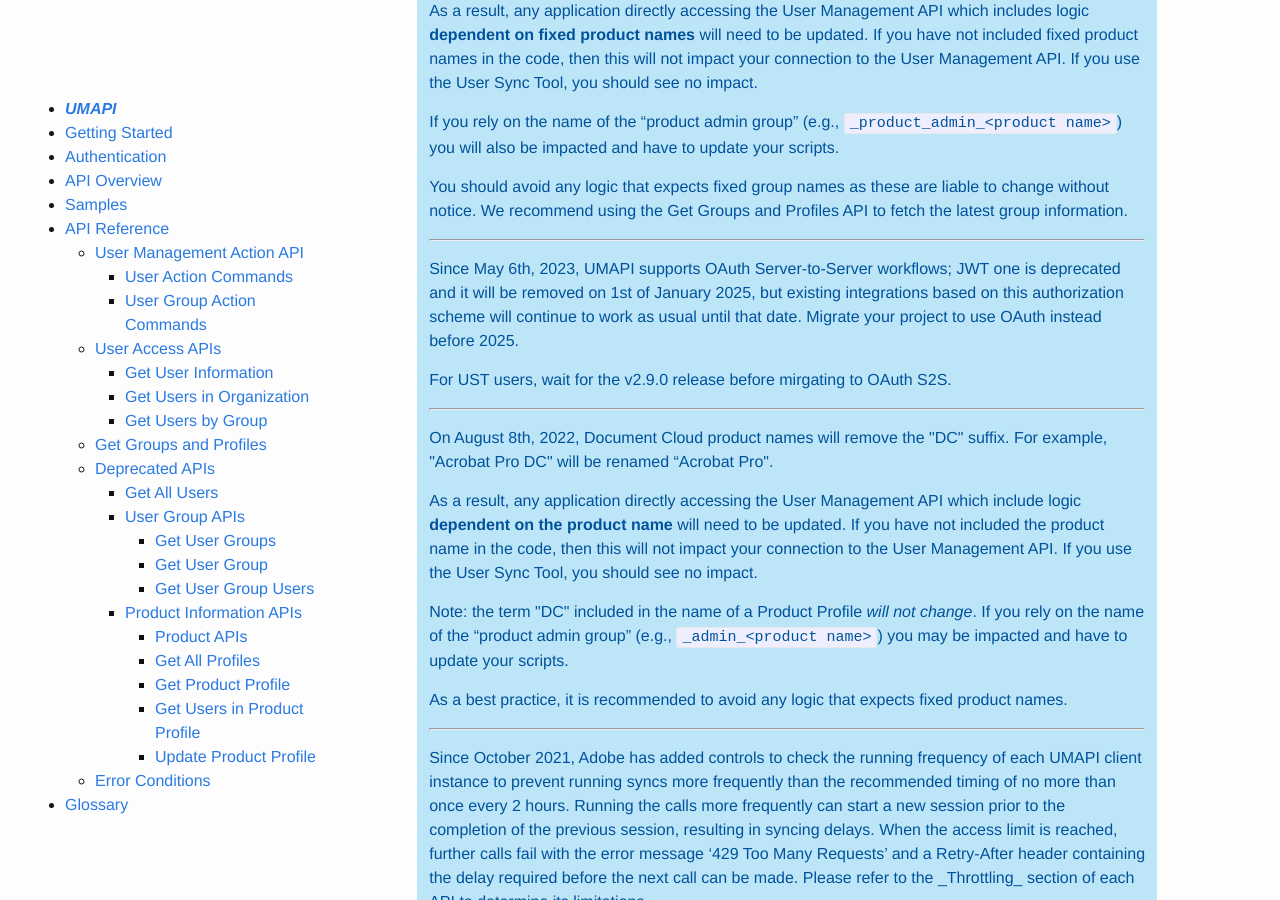
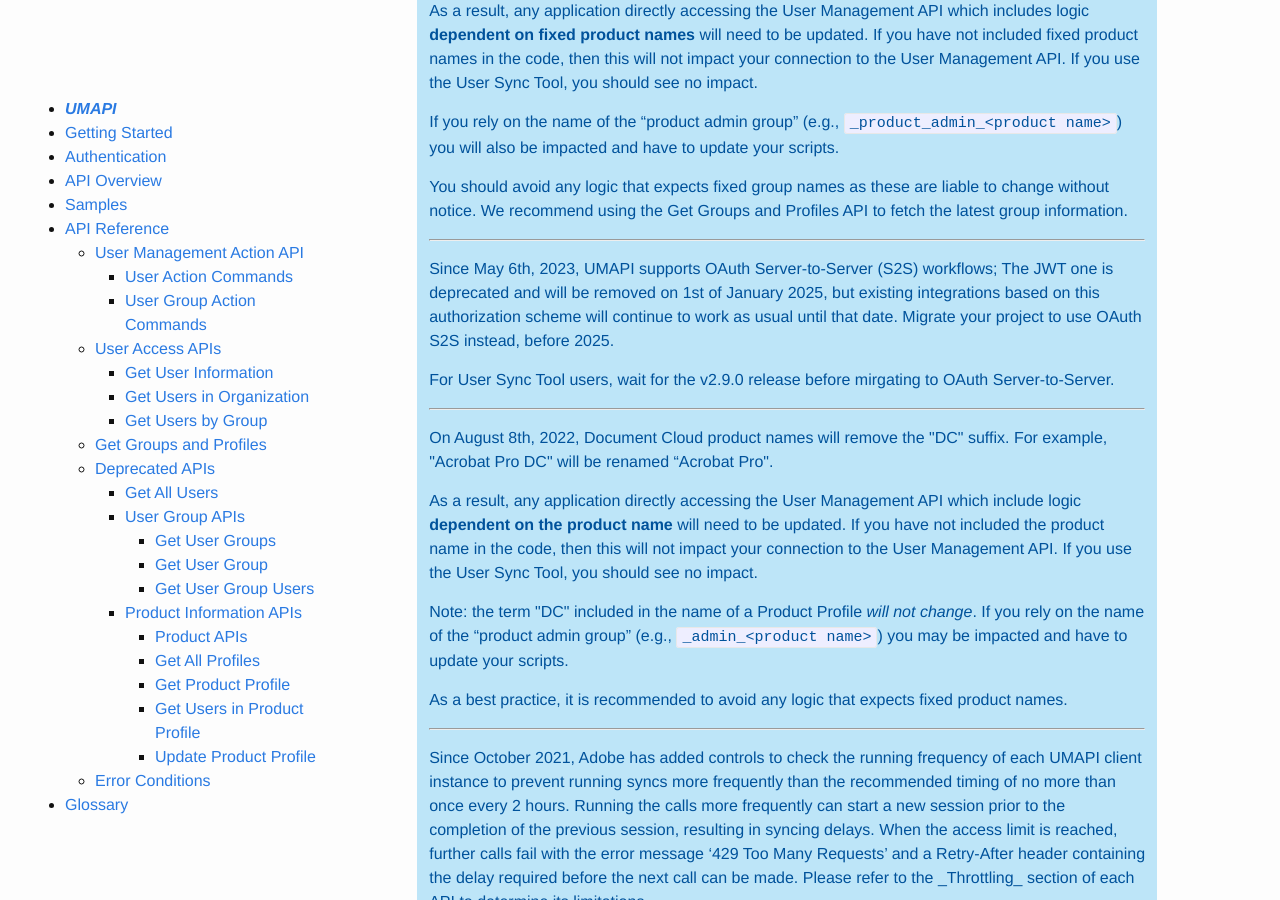
Before and after one commit to adobe-apiplatform/umapi-documentation, a Jekyll site: the page built from docs/en/index.md, in a window 1280 px wide and 900 px high, scrolled down 420 px. Built offline with Jekyll 4.4.1, drawn with Linux system fonts in a browser that asks for light colours.

Commit message:
Update index.md

```diff
--- a/docs/en/index.md
+++ b/docs/en/index.md
@@ -15,8 +15,8 @@
 <p>If you rely on the name of the “product admin group” (e.g., <code>_product_admin_&lt;product name&gt;</code>) you will also be impacted and have to update your scripts.</p>
 <p>You should avoid any logic that expects fixed group names as these are liable to change without notice. We recommend using the Get Groups and Profiles API to fetch the latest group information.</p>
 <hr class="api-ref-rule">
-<p>Since May 6th, 2023, UMAPI supports OAuth Server-to-Server workflows; JWT one is deprecated and it will be removed on 1st of January 2025, but existing integrations based on this authorization scheme will continue to work as usual until that date. Migrate your project to use OAuth instead before 2025.
-<p>For UST users, wait for the v2.9.0 release before mirgating to OAuth S2S.</p>
+<p>Since May 6th, 2023, UMAPI supports OAuth Server-to-Server (S2S) workflows; The JWT one is deprecated and will be removed on 1st of January 2025, but existing integrations based on this authorization scheme will continue to work as usual until that date. Migrate your project to use OAuth S2S instead, before 2025.
+<p>For User Sync Tool users, wait for the v2.9.0 release before mirgating to OAuth Server-to-Server.</p>
 <hr class="api-ref-rule">
 <p>On August 8th, 2022, Document Cloud product names will remove the "DC" suffix. For example, "Acrobat Pro DC" will be renamed “Acrobat Pro".</p>
 <p>As a result, any application directly accessing the User Management API which include logic <strong>dependent on the product name</strong> will need to be updated. If you have not included the product name in the code, then this will not impact your connection to the User Management API. If you use the User Sync Tool, you should see no impact.</p>
```
